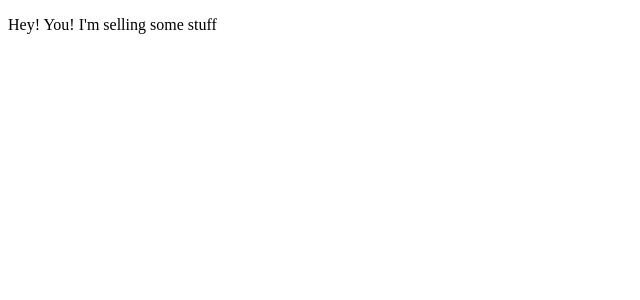
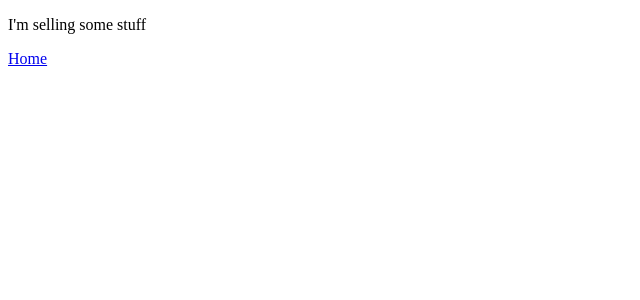
Before and after one commit to CurtisMac/Wes_Bos_Advanced_React, a Next.js app in the folder frontend/: page /sell in a window 1280 px wide. Shown: the top 300 px of the page, without its empty margins (0-640 px from the left). Built offline with nearby package versions, Linux system fonts and the light colour scheme.

Commit message:
added link

```diff
--- a/frontend/pages/sell.js
+++ b/frontend/pages/sell.js
@@ -1,6 +1,11 @@
+import Link from "next/link";
+
 const Sell = props => (
   <div>
-    <p>Hey! You! I'm selling some stuff</p>
+    <p>I'm selling some stuff</p>
+    <Link href="/">
+      <a>Home</a>
+    </Link>
   </div>
 );
 
```
